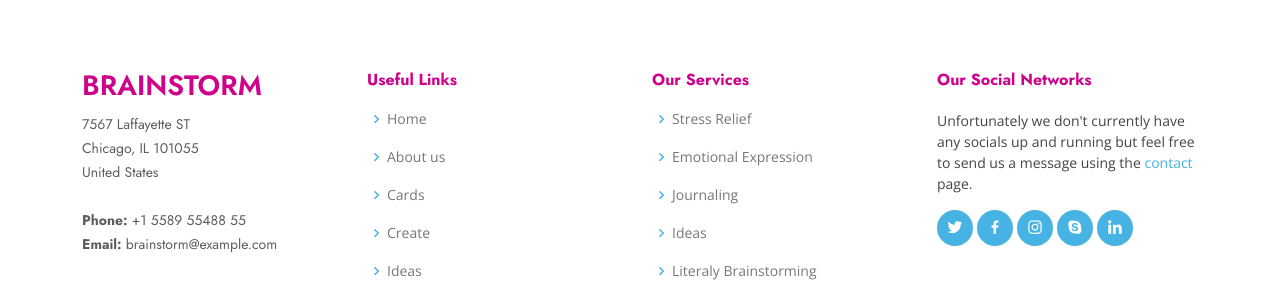
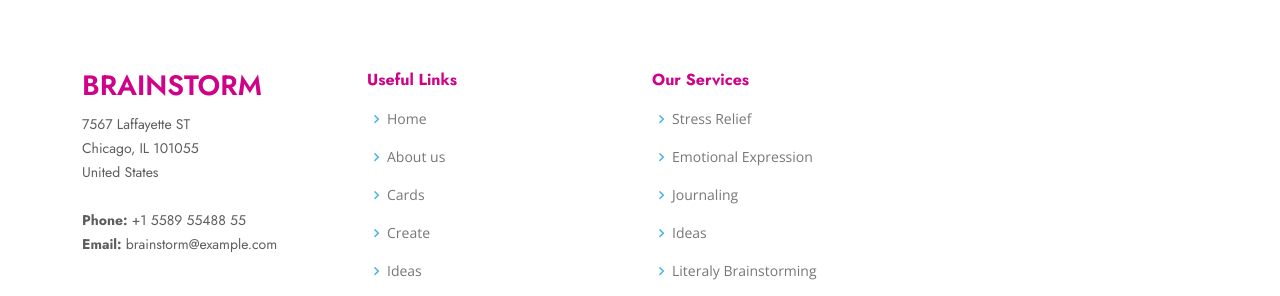
Before and after one commit to devorahortega/brainstorm-frontend, a Vue app: page /create in a window 1280 px wide. Shown: the part 734-1030 px from the top of the page. Built offline with nearby package versions, Linux system fonts and the light colour scheme.

Commit message:
Takes away contact and socials area

```diff
--- a/src/App.vue
+++ b/src/App.vue
@@ -124,19 +124,19 @@
             </div>
 
             <div class="col-lg-3 col-md-6 footer-links">
-              <h4>Our Social Networks</h4>
+              <!-- <h4>Our Social Networks</h4>
               <p>
                 Unfortunately we don't currently have any socials up and running but feel free to send us a message
                 using the
                 <a href="/contact">contact</a>
                 page.
-              </p>
+              </p> -->
               <div class="social-links mt-3">
-                <a href="#" class="twitter"><i class="bx bxl-twitter"></i></a>
+                <!-- <a href="#" class="twitter"><i class="bx bxl-twitter"></i></a>
                 <a href="#" class="facebook"><i class="bx bxl-facebook"></i></a>
                 <a href="#" class="instagram"><i class="bx bxl-instagram"></i></a>
                 <a href="#" class="google-plus"><i class="bx bxl-skype"></i></a>
-                <a href="#" class="linkedin"><i class="bx bxl-linkedin"></i></a>
+                <a href="#" class="linkedin"><i class="bx bxl-linkedin"></i></a> -->
               </div>
             </div>
           </div>
```
